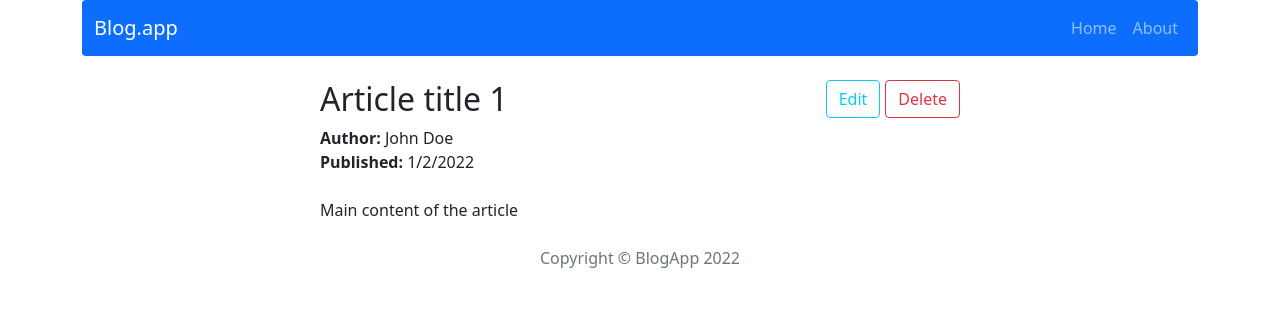
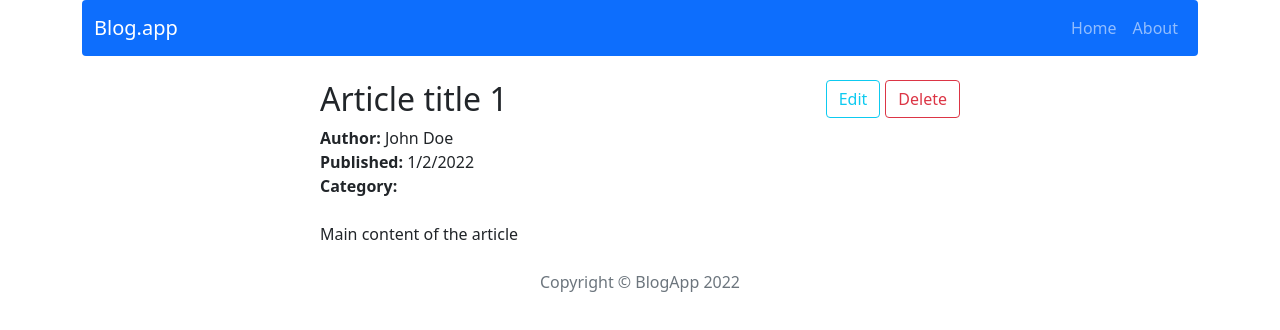
Before and after one commit to Jnlietta/react-blog, a React (Create React App) app: page /post/1 in a window 1280 px wide. Shown: the top 330 px of the page. Built offline with nearby package versions, Linux system fonts and the light colour scheme.

Commit message:
Add <p> Category inside Post

```diff
--- a/src/components/features/Post/Post.js
+++ b/src/components/features/Post/Post.js
@@ -40,6 +40,7 @@ const Post = () => {
             </div>
             <p className="mb-0"><span>Author: </span>{post.author}</p>
             <p className="mb-0"><span>Published: </span>{dateString(post.publishedDate)}</p>
+            <p className="mb-0"><span>Category: </span>{post.category}</p>
             <br />
             <p className="mb-0" dangerouslySetInnerHTML={{ __html: post.content }} />
 
```
